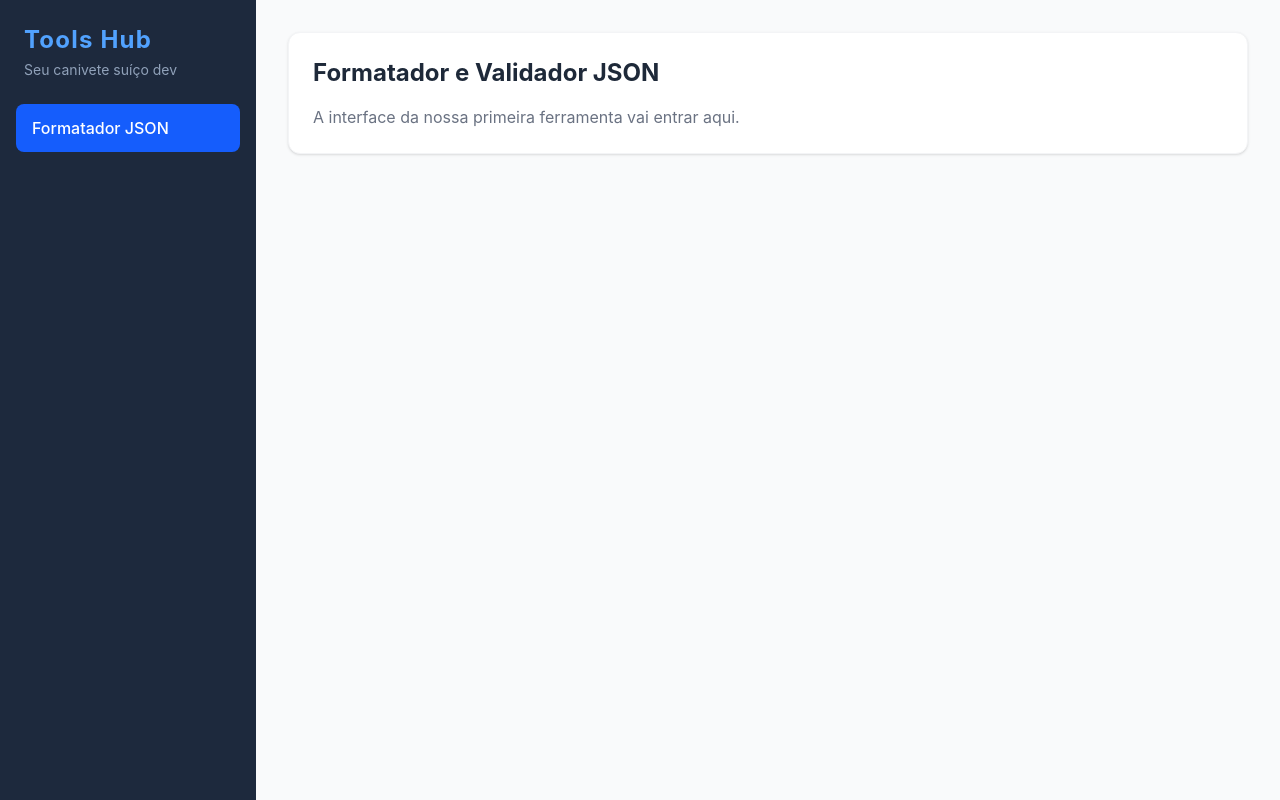
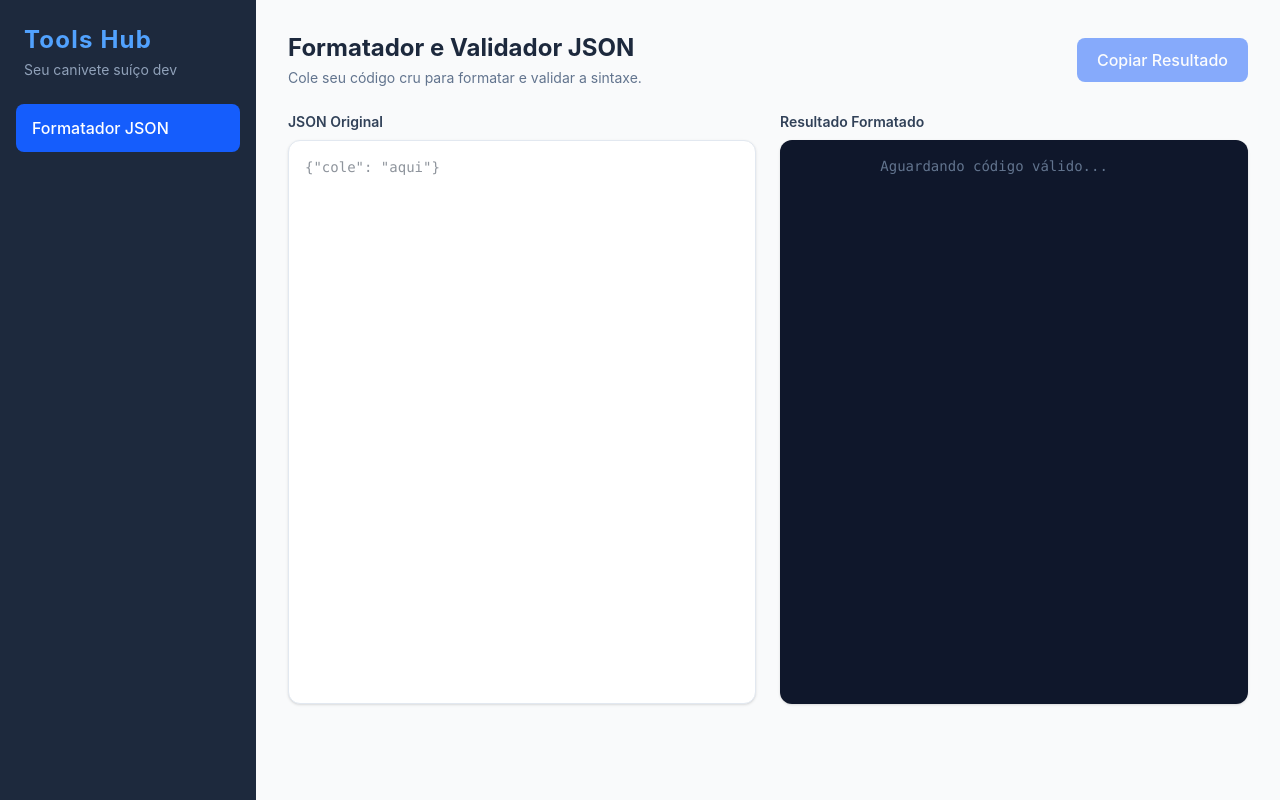
Before and after one commit to venidobler/tools-hub, a Vue app: page / in a window 1280 px wide. Built offline with nearby package versions, Linux system fonts and the light colour scheme.

Commit message:
feat: implementada a lógica reativa do formatador JSON no JsonFormatter.vue

```diff
--- a/src/views/JsonFormatter.vue
+++ b/src/views/JsonFormatter.vue
@@ -1,10 +1,93 @@
 <script setup>
-// Aqui vai entrar a lógica da Composition API em breve!
+import { ref, watch } from 'vue'
+
+// 1. Estado Reativo: Variáveis que o Vue vai monitorar
+const inputJson = ref('')
+const outputJson = ref('')
+const errorMessage = ref('')
+
+// 2. Watcher: Fica "olhando" para o inputJson. Sempre que você digitar algo, ele roda.
+watch(inputJson, (newValue) => {
+  // Se o campo estiver vazio, limpamos tudo
+  if (!newValue.trim()) {
+    outputJson.value = ''
+    errorMessage.value = ''
+    return
+  }
+
+  try {
+    // Tenta converter o texto digitado em um objeto JavaScript real
+    const parsed = JSON.parse(newValue)
+
+    // Se deu certo, converte de volta para texto, mas com indentação de 2 espaços
+    outputJson.value = JSON.stringify(parsed, null, 2)
+    errorMessage.value = '' // Limpa qualquer erro anterior
+
+  } catch (error) {
+    // Se o JSON estiver quebrado (ex: faltando uma aspa), o parse falha e cai aqui
+    outputJson.value = ''
+    errorMessage.value = error.message
+  }
+})
+
+// 3. Função para copiar o resultado
+const copyToClipboard = () => {
+  if (outputJson.value) {
+    navigator.clipboard.writeText(outputJson.value)
+    // Um alerta simples por enquanto (depois podemos criar um Toast bonitão)
+    alert('JSON copiado com sucesso!')
+  }
+}
 </script>
 
 <template>
-  <div class="bg-white p-6 rounded-xl shadow-sm border border-gray-100">
-    <h2 class="text-2xl font-bold text-gray-800 mb-4">Formatador e Validador JSON</h2>
-    <p class="text-gray-500">A interface da nossa primeira ferramenta vai entrar aqui.</p>
+  <div class="flex flex-col gap-6 h-[calc(100vh-8rem)]">
+    <div class="flex justify-between items-center">
+      <div>
+        <h2 class="text-2xl font-bold text-slate-800">Formatador e Validador JSON</h2>
+        <p class="text-slate-500 text-sm mt-1">Cole seu código cru para formatar e validar a sintaxe.</p>
+      </div>
+
+      <button
+        @click="copyToClipboard"
+        :disabled="!outputJson"
+        class="px-5 py-2.5 bg-blue-600 text-white font-medium rounded-lg hover:bg-blue-700 disabled:opacity-50 disabled:cursor-not-allowed transition-all"
+      >
+        Copiar Resultado
+      </button>
+    </div>
+
+    <div class="grid grid-cols-1 md:grid-cols-2 gap-6 flex-1 min-h-0">
+
+      <div class="flex flex-col gap-2 h-full">
+        <label class="font-semibold text-slate-700 text-sm">JSON Original</label>
+        <textarea
+          v-model="inputJson"
+          class="flex-1 p-4 border border-slate-200 rounded-xl bg-white focus:ring-2 focus:ring-blue-500 focus:border-blue-500 font-mono text-sm resize-none outline-none shadow-sm"
+          placeholder='{"cole": "aqui"}'
+        ></textarea>
+      </div>
+
+      <div class="flex flex-col gap-2 h-full">
+        <label class="font-semibold text-slate-700 text-sm">Resultado Formatado</label>
+
+        <div
+          v-if="errorMessage"
+          class="flex-1 p-4 bg-red-50 border border-red-200 rounded-xl text-red-600 font-mono text-sm overflow-auto shadow-sm"
+        >
+          <p class="font-bold mb-2">❌ Erro de Sintaxe:</p>
+          {{ errorMessage }}
+        </div>
+
+        <pre
+          v-else
+          class="flex-1 p-4 bg-slate-900 text-green-400 rounded-xl font-mono text-sm overflow-auto shadow-sm"
+        >
+          <code v-if="outputJson">{{ outputJson }}</code>
+          <span v-else class="text-slate-500">Aguardando código válido...</span>
+        </pre>
+      </div>
+
+    </div>
   </div>
 </template>
```
